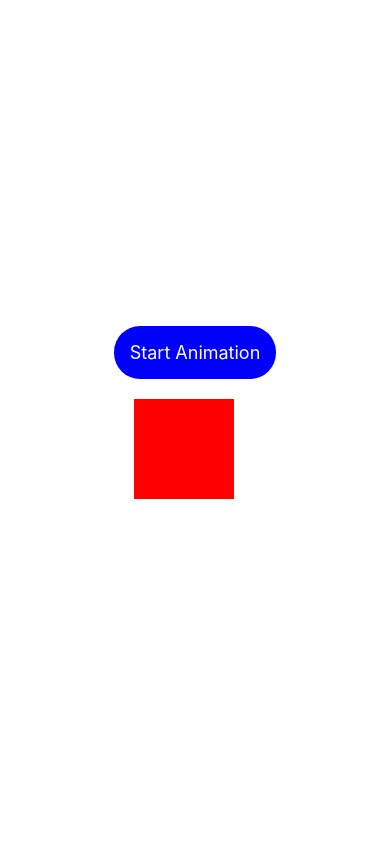
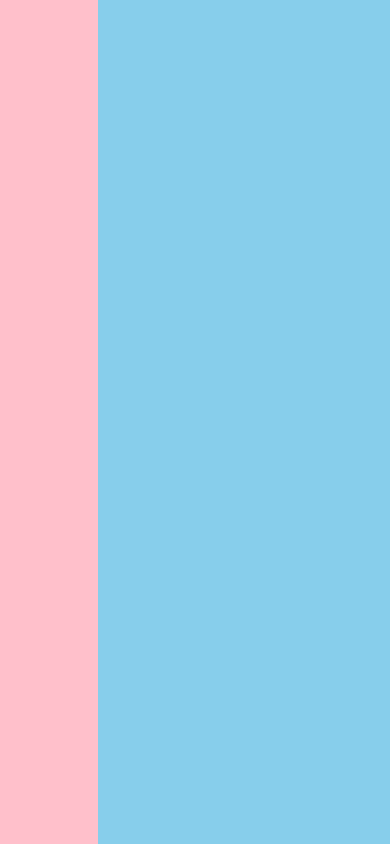
Before and after one commit to Ibrahimfathi96/learning-React-Native, a React Native app: screen / in a window 390 px wide. Built offline with nearby package versions, Linux system fonts and the light colour scheme.

Commit message:
dimensions

```diff
--- a/App.js
+++ b/App.js
@@ -1,78 +1,31 @@
-import React, { useEffect, useRef } from "react";
-import {
-  View,
-  StyleSheet,
-  Text,
-  TouchableOpacity,
-  Animated,
-} from "react-native";
+import { View, StyleSheet, useWindowDimensions } from "react-native";
 
+const useStyles = () => {
+  const { height, width, scale, fonstScale } = useWindowDimensions();
+
+  return StyleSheet.create({
+    container: {
+      flexDirection: "row",
+      flex: 1,
+    },
+    left: {
+      backgroundColor: "pink",
+      width: width / 4,
+    },
+    right: {
+      backgroundColor: "skyblue",
+      flex: 1,
+    },
+  });
+};
 const App = () => {
-  const spinAnimated = useRef(new Animated.Value(0)).current;
-  const startAnimation = () => {
-    Animated.loop(
-      Animated.timing(spinAnimated, {
-        toValue: 1,
-        duration: 1000,
-        useNativeDriver: true,
-      })
-    ).start();
-  };
+  const styles = useStyles();
   return (
     <View style={styles.container}>
-      <TouchableOpacity onPress={startAnimation}>
-        <Text style={styles.buttonRow}>Start Animation</Text>
-        <Animated.View
-          style={[
-            styles.box,
-            {
-              transform: [
-                {
-                  rotate: spinAnimated.interpolate({
-                    inputRange: [0, 1],
-                    outputRange: ["0deg", "360deg"],
-                  }),
-                },
-              ],
-            },
-          ]}
-        ></Animated.View>
-      </TouchableOpacity>
+      <View style={styles.left} />
+      <View style={styles.right} />
     </View>
   );
 };
 
-const styles = StyleSheet.create({
-  container: {
-    flex: 1,
-    alignItems: "center",
-    justifyContent: "center",
-  },
-  box: {
-    width: 100,
-    height: 100,
-    margin: 20,
-    justifyContent: "center",
-    alignItems: "center",
-    backgroundColor: "red",
-  },
-  fadingContainer: {
-    padding: 20,
-    backgroundColor: "powderblue",
-  },
-  fadingText: {
-    fontSize: 28,
-  },
-  buttonRow: {
-    justifyContent: "center",
-    alignItems: "center",
-    justifyContent: "space-evenly",
-    padding: 16,
-    fontSize: 18,
-    borderRadius: 26,
-    color: "white",
-    backgroundColor: "blue",
-  },
-});
-
 export default App;
```
